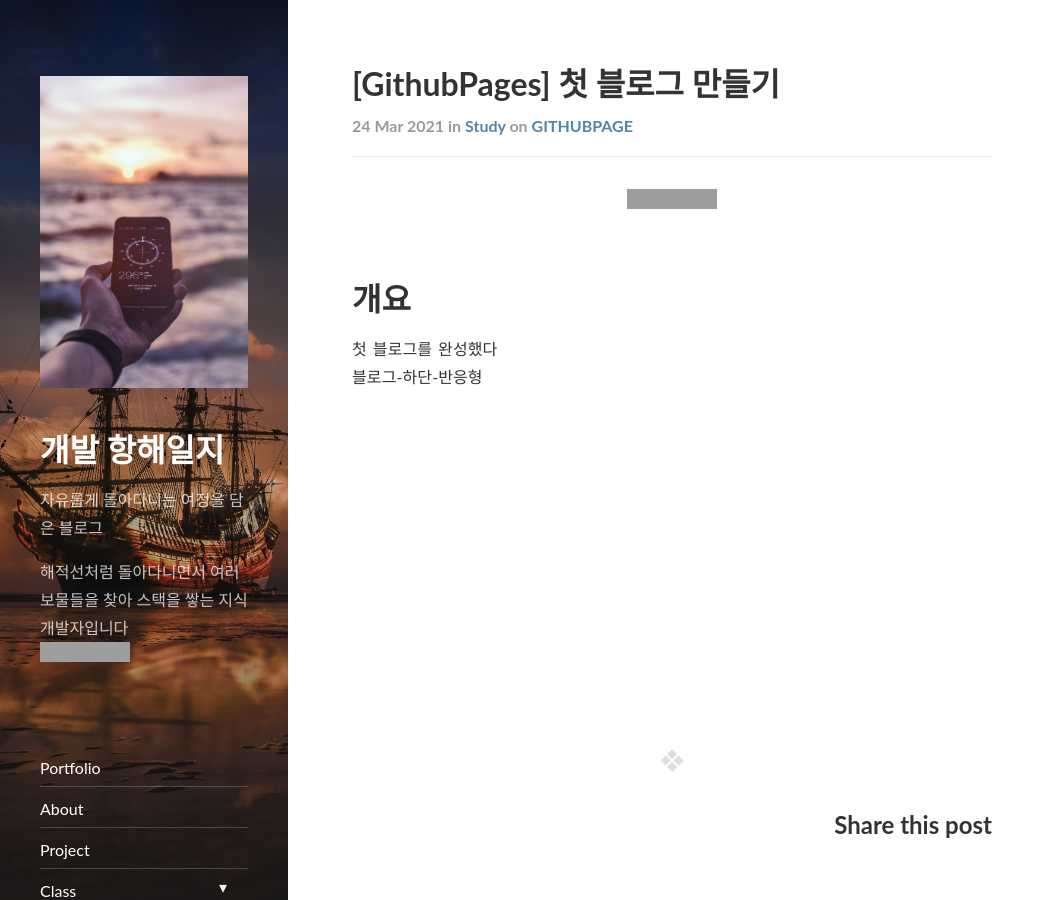
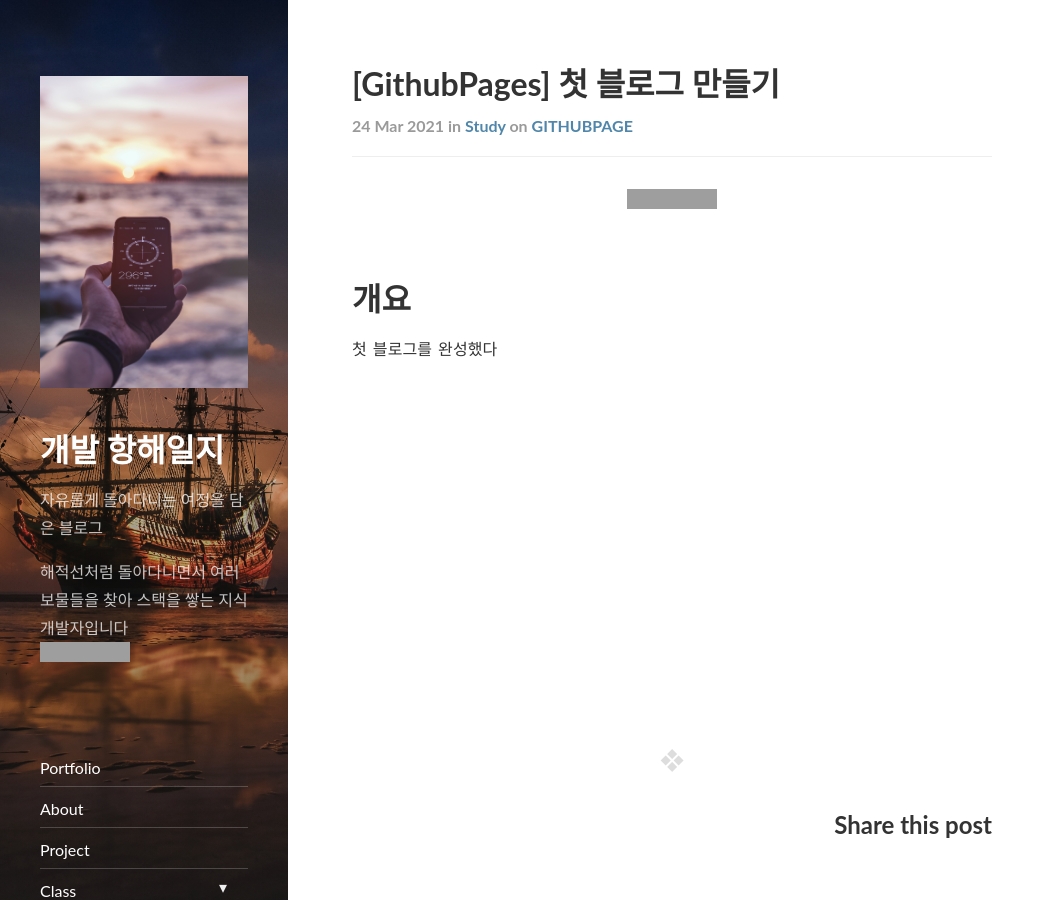
Before and after one commit to WebDev-Yun/Github-Blog, a Jekyll site: the page built from _posts/study/2020-12-26-making-blog01.md, in a window 1280 px wide and 900 px high. Shown: the whole window, without its empty margins (0-1055 px from the left). Built offline with Jekyll 4.4.1, drawn with Linux system fonts in a browser that asks for light colours; nearby versions of some CDN libraries; grey boxes are pictures that could not be loaded.

Commit message:
Fix: Blocked with tin

```diff
--- a/_includes/post.html
+++ b/_includes/post.html
@@ -53,7 +53,7 @@
       <!--게시물 내용-->
       {{ post.content }}
       <br/>
-       블로그-하단-반응형
+      <!-- 블로그-하단-반응형 -->
       <br/>
 
       <ins class="adsbygoogle"
```
